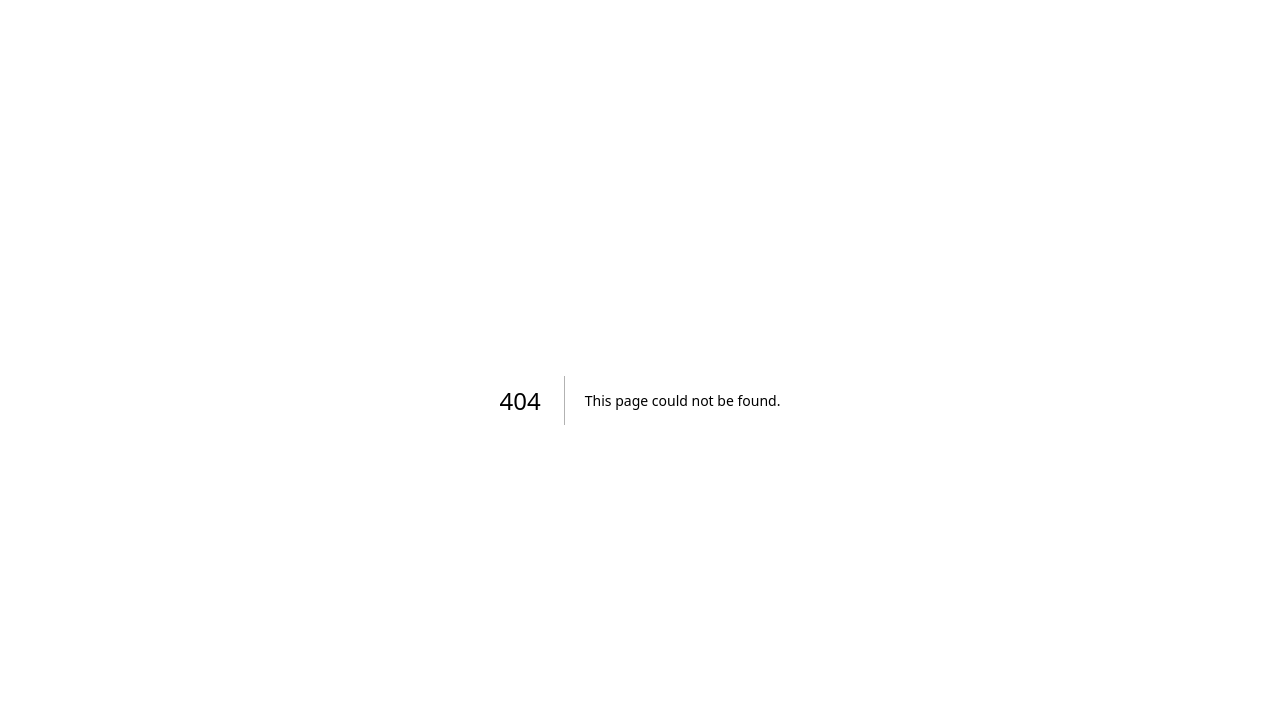
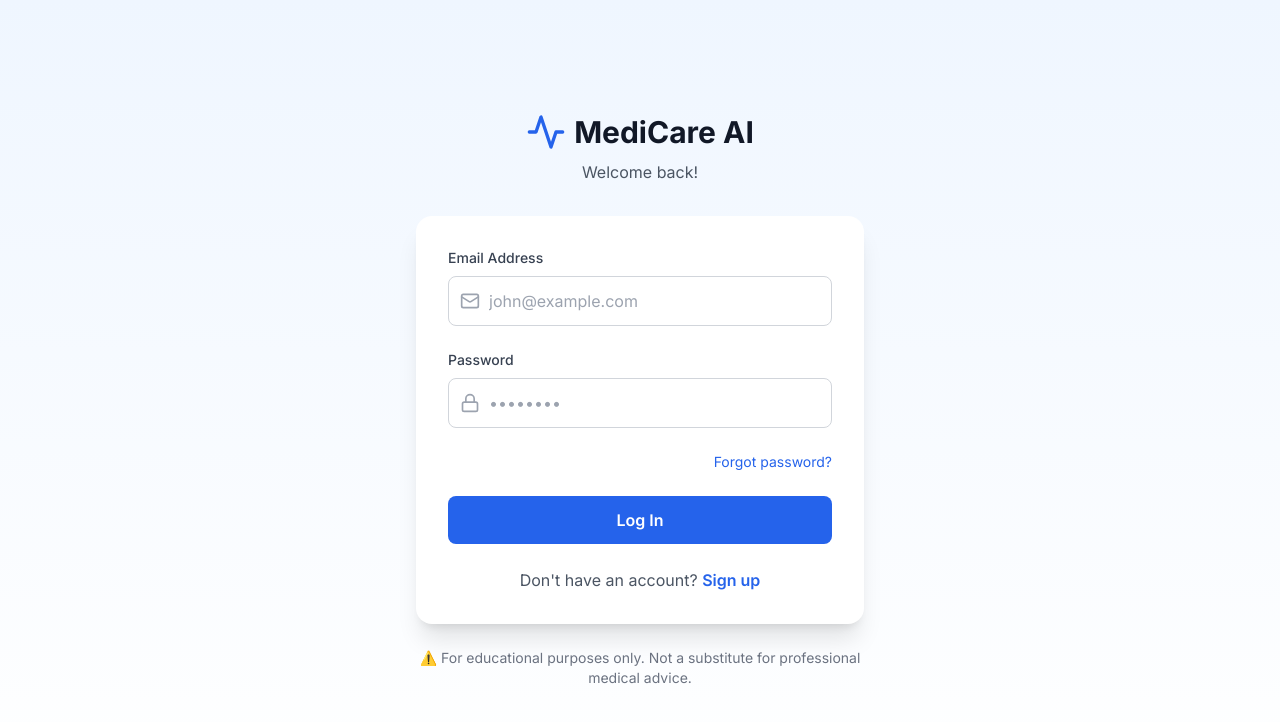
Before and after one commit to RICK0971/medical-management-ai, a Next.js app in the folder frontend/: page /login in a window 1280 px wide. Before the commit this address had no page. Shown: the top 722 px of the page. Built offline with nearby package versions, Linux system fonts and the light colour scheme; no server answers.

Commit message:
Create login page

```diff
--- /dev/null
+++ b/frontend/app/login/page.tsx
@@ -0,0 +1,144 @@
+'use client';
+
+import { useState } from 'react';
+import { useRouter } from 'next/navigation';
+import Link from 'next/link';
+import { Activity, Mail, Lock, AlertCircle } from 'lucide-react';
+import { authAPI } from '@/lib/api';
+
+export default function LoginPage() {
+  const router = useRouter();
+  const [formData, setFormData] = useState({
+    email: '',
+    password: '',
+  });
+  const [error, setError] = useState('');
+  const [loading, setLoading] = useState(false);
+
+  const handleSubmit = async (e: React.FormEvent) => {
+    e.preventDefault();
+    setError('');
+
+    if (!formData.email || !formData.password) {
+      setError('Please fill in all fields');
+      return;
+    }
+
+    setLoading(true);
+
+    try {
+      const response = await authAPI.login({
+        email: formData.email,
+        password: formData.password,
+      });
+
+      // Save token
+      localStorage.setItem('token', response.data.access_token);
+      localStorage.setItem('user', JSON.stringify(response.data.user));
+
+      // Redirect to dashboard
+      router.push('/dashboard');
+    } catch (err: any) {
+      setError(err.response?.data?.detail || 'Invalid email or password');
+    } finally {
+      setLoading(false);
+    }
+  };
+
+  return (
+    <div className="min-h-screen bg-gradient-to-b from-blue-50 to-white flex items-center justify-center px-4">
+      <div className="max-w-md w-full">
+        {/* Logo */}
+        <div className="text-center mb-8">
+          <div className="flex items-center justify-center space-x-2 mb-2">
+            <Activity className="h-10 w-10 text-blue-600" />
+            <span className="text-3xl font-bold text-gray-900">MediCare AI</span>
+          </div>
+          <p className="text-gray-600">Welcome back!</p>
+        </div>
+
+        {/* Login Form */}
+        <div className="bg-white rounded-2xl shadow-xl p-8">
+          <form onSubmit={handleSubmit} className="space-y-6">
+            {/* Error Message */}
+            {error && (
+              <div className="bg-red-50 border border-red-200 rounded-lg p-4 flex items-start space-x-3">
+                <AlertCircle className="h-5 w-5 text-red-600 mt-0.5" />
+                <p className="text-sm text-red-600">{error}</p>
+              </div>
+            )}
+
+            {/* Email Field */}
+            <div>
+              <label htmlFor="email" className="block text-sm font-medium text-gray-700 mb-2">
+                Email Address
+              </label>
+              <div className="relative">
+                <Mail className="absolute left-3 top-1/2 transform -translate-y-1/2 h-5 w-5 text-gray-400" />
+                <input
+                  id="email"
+                  type="email"
+                  value={formData.email}
+                  onChange={(e) => setFormData({ ...formData, email: e.target.value })}
+                  className="w-full pl-10 pr-4 py-3 border border-gray-300 rounded-lg focus:ring-2 focus:ring-blue-500 focus:border-transparent"
+                  placeholder="john@example.com"
+                  required
+                />
+              </div>
+            </div>
+
+            {/* Password Field */}
+            <div>
+              <label htmlFor="password" className="block text-sm font-medium text-gray-700 mb-2">
+                Password
+              </label>
+              <div className="relative">
+                <Lock className="absolute left-3 top-1/2 transform -translate-y-1/2 h-5 w-5 text-gray-400" />
+                <input
+                  id="password"
+                  type="password"
+                  value={formData.password}
+                  onChange={(e) => setFormData({ ...formData, password: e.target.value })}
+                  className="w-full pl-10 pr-4 py-3 border border-gray-300 rounded-lg focus:ring-2 focus:ring-blue-500 focus:border-transparent"
+                  placeholder="••••••••"
+                  required
+                />
+              </div>
+            </div>
+
+            {/* Forgot Password Link */}
+            <div className="flex justify-end">
+              <Link href="/forgot-password" className="text-sm text-blue-600 hover:text-blue-700">
+                Forgot password?
+              </Link>
+            </div>
+
+            {/* Submit Button */}
+            <button
+              type="submit"
+              disabled={loading}
+              className="w-full bg-blue-600 text-white py-3 rounded-lg font-semibold hover:bg-blue-700 transition disabled:opacity-50 disabled:cursor-not-allowed"
+            >
+              {loading ? 'Logging in...' : 'Log In'}
+            </button>
+          </form>
+
+          {/* Signup Link */}
+          <div className="mt-6 text-center">
+            <p className="text-gray-600">
+              Don't have an account?{' '}
+              <Link href="/signup" className="text-blue-600 hover:text-blue-700 font-semibold">
+                Sign up
+              </Link>
+            </p>
+          </div>
+        </div>
+
+        {/* Disclaimer */}
+        <p className="text-center text-sm text-gray-500 mt-6">
+          ⚠️ For educational purposes only. Not a substitute for professional medical advice.
+        </p>
+      </div>
+    </div>
+  );
+}
```
